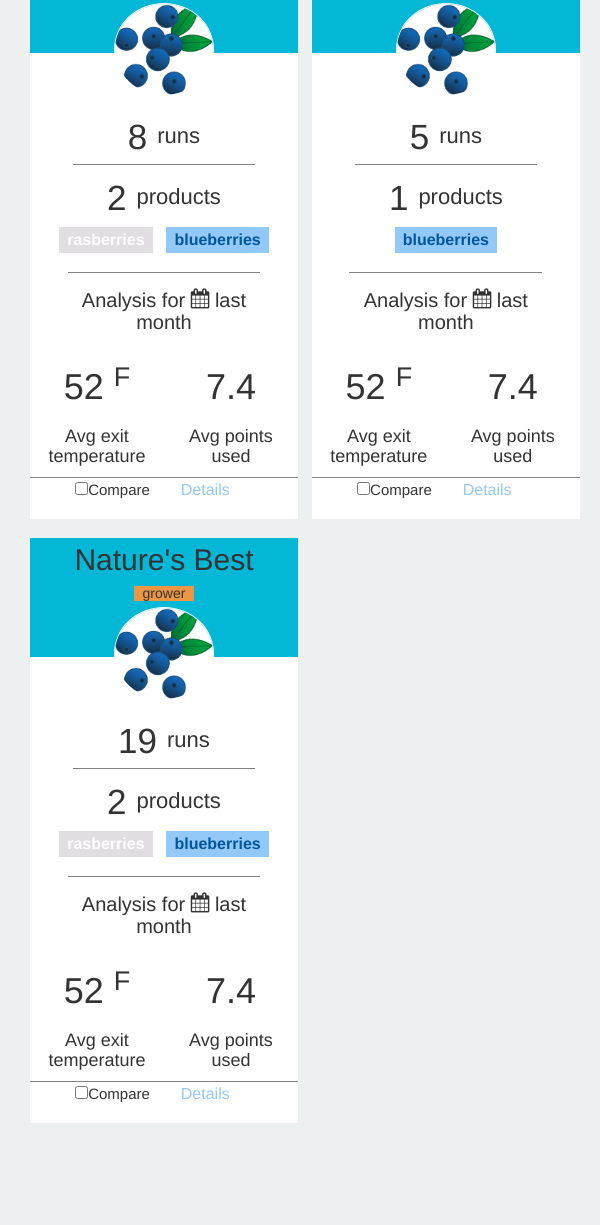
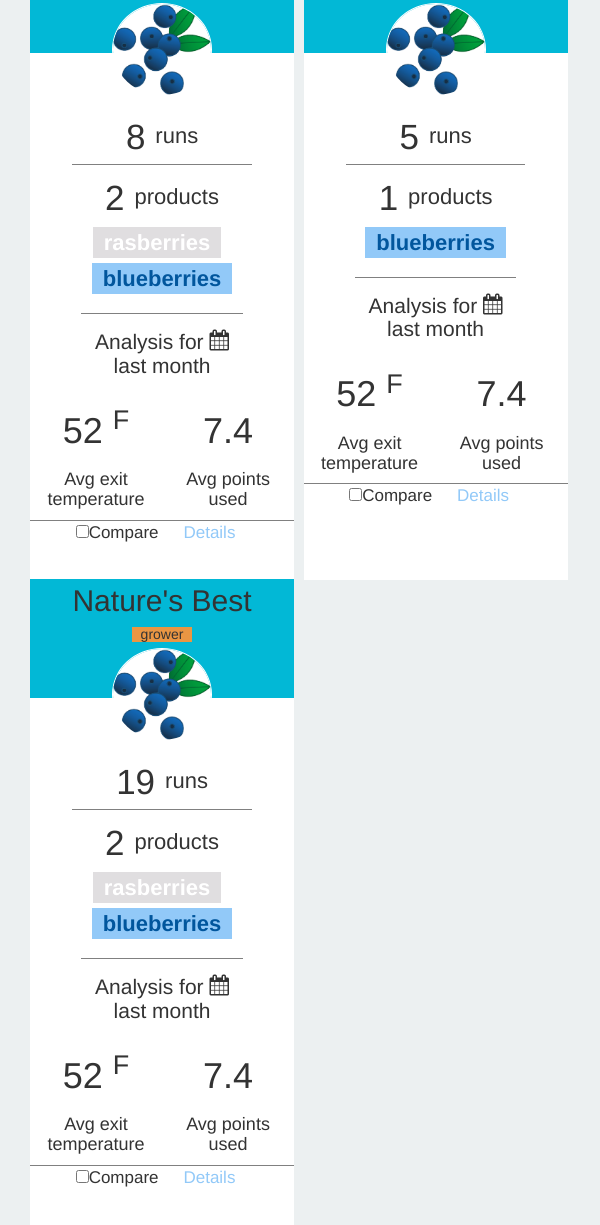
Before and after one commit to rohinsha/ui-task2, a website: page index.html in a window 600 px wide. Shown: the part 477-1702 px from the top of the page. Before the commit the page ends 1620 px from the top, so only its background shows below. Drawn offline with nearby package versions, Linux system fonts and the light colour scheme; files that its build step writes are made by us from their sources; files whose address does not match are found by name.

Commit message:
product-row in center

```diff
--- a/index.html
+++ b/index.html
@@ -62,7 +62,7 @@
 					</span>
 				</div>
 			</div>
-			<div class="products-section">
+			<div class="products-section center-block">
 				<div class="row product-row">
 					<div class="col-xs-4 analysis-col">
 						<div class="heading-top">
--- a/sass/pages/graph_statistics-page.scss
+++ b/sass/pages/graph_statistics-page.scss
@@ -171,17 +171,22 @@ body {
 									}
 									.products-section {
 										height: 400px;
+										width: 90%;
 										.product-row {
 											margin: 0;
-											padding-left: 58px;
-										}
+
+
 										.analysis-col {
 											padding:0;
-											width: 31%;
-											margin-right: 20px;
+											padding: 0;
+											width: 32.8%;
+											margin-right: 7.5px;
 											text-align: center;
-											height: 555px;
+											height: 600px;
 											background-color: white;
+											&:last-child {
+												margin-right: 0 !important;
+											}
 											img {
 												width: 100px;
 												margin-top: -50px;
@@ -265,6 +270,7 @@ body {
 											}
 										}
 										}
+									}
 @media screen and (min-width :1025px) and (max-width:1280px){
 .second-row {
 	.notify-bar {
@@ -283,43 +289,45 @@ body {
 		}
 	}
  }
-}
+
 .layout {
 	.products-section {
 		.product-row {
-  		padding-left: 41px;
-		}
-		.analysis-col{
-			height:555px;
-			margin-right: 5px;
-			.btn-compare{
+			.analysis-col {
+				height: 570px;
+			   margin-right: 5.5px;
+				.btn-compare {
 						font-size: 15px;
 						padding: 1px 2px;
 					}
-			.btn-detail{
+				.btn-detail {
 						font-size: 16px;
 						padding: 1px 25px
 				}
-			.blueberries{
+				.blueberries {
 						padding: 2px 8px;
 						font-size: 16px;
 				}
-			.rasberry{
+				.rasberry {
 						padding: 2px 8px;
 						font-size: 16px;
 				}
-		.analysis{
+			.analysis {
 						width: 72%;
 						font-size: 20px;
 			}
-		.avg-section{
-			.avg-temp-text{
+			.avg-section {
+				.avg-temp-text {
 					font-size: 18px;
 					}
 				}
 			}
 		}
 		}
+
+	}
+}
+
 @media screen and (min-width :768px) and (max-width:1024px){
 	.layout{
 		.first-block {
@@ -366,9 +374,14 @@ body {
 		 }
 	}
 	.products-section {
+		.product-row{
 			.analysis-col {
-				height: 520px;
-				margin-right: 5px;
+				height: 545px;
+				width: 32.72%;
+				margin-right: 4.4px;
+				&:last-child{
+					margin-right: 0 !important;
+				}
 				.runs {
 					font-size: 16px;
 					padding-bottom: 8px;
@@ -412,6 +425,7 @@ body {
 	}
    }
   }
+ }
  @media screen and (max-width: 767px){
 	 .left-sidebar {
 		 	left: -220px;
@@ -428,14 +442,32 @@ body {
 	 }
 	 .layout {
 		 .products-section {
+
+			 .product-row {
 				 .analysis-col {
-					 margin-right: 14px;
-	    		 margin-bottom: 20px;
-					 width: 47%;
-					 height:584px;
+						    margin-right: 9.5px;
+								    width: 48.9%;
+
+						 height:645px;
+						 &:nth-child(2){
+							 margin-right: 0px !important;
 						 }
-			 .product-row {
-				   padding-left: 30px;
+						 .avg-section {
+							 .avg-temp-text {
+								 font-size: 18px;
+								 }
+							 }
+							 .analysis{
+								     width: 61%;
+										 font-size: 21px;
+							 }
+							 .btn-compare{
+								     padding: 5px 4px;
+							 }
+							 .btn-detail{
+								     padding: 5px 17px;
+							 }
+				 }
 			 }
 		 }
 		 .first-block {
@@ -510,15 +542,29 @@ body {
 	.layout {
 		margin-left: 16px;
 		.products-section	{
+
+			.product-row	{
 				.analysis-col	{
-				margin-right: 14px;
-				margin-bottom: 20px;
+
+
 					width: 100%;
-				margin-top: 10px;
-				height:560px;
+					margin-top: 20px;
+					height:640px;
+					.btn-compare{
+								padding: 5px 4px;
 					}
-			.product-row	{
-						padding-left: 2px;
+					.btn-detail{
+								padding: 5px 17px;
+					}
+					&:first-child{
+						    margin-top: 0;
+					}
+					.avg-section {
+ 					 .avg-temp-text {
+ 						 font-size: 21px !important;
+ 						 }
+ 					 }
+				}
 			}
 		}
 		.first-block {
```
Lines whose indentation alone changed are shown as unchanged.
